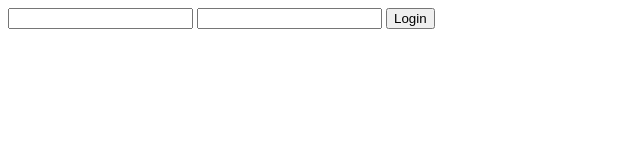
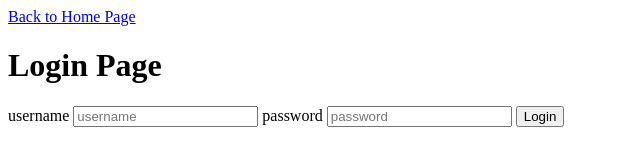
Before and after one commit to myohmy10420/simple-member-express, a website: page src/public/login.html in a window 1280 px wide. Shown: the whole page, without its empty margins (0-640 px from the left). Drawn offline with Linux system fonts and the light colour scheme.

Commit message:
update login.html

```diff
--- a/src/public/login.html
+++ b/src/public/login.html
@@ -5,9 +5,18 @@
   <title>Page Login</title>
 </head>
 <body>
+  <a href="/">Back to Home Page</a>
+  <h1>Login Page</h1>
+
   <form method="POST" action="/login">
-    <input type="text" name="username" />
-    <input type="password" name="password" />
+    <label>
+      <span>username</span>
+      <input type="text" name="username" placeholder="username" />
+    </label>
+    <label>
+      <span>password</span>
+      <input type="text" name="password" placeholder="password" />
+    </label>
     <button type="submit">Login</button>
   </form>
 </body>
```
